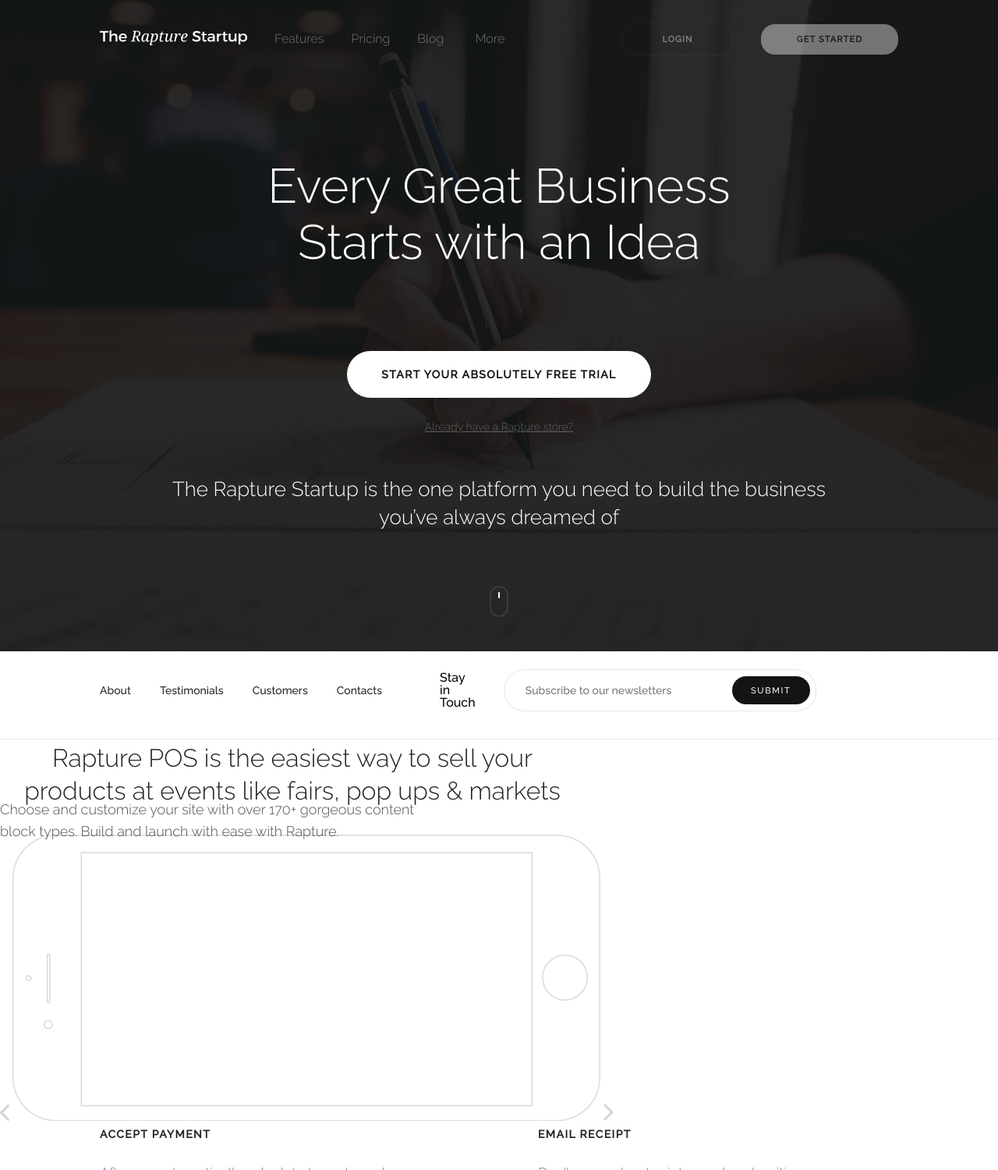
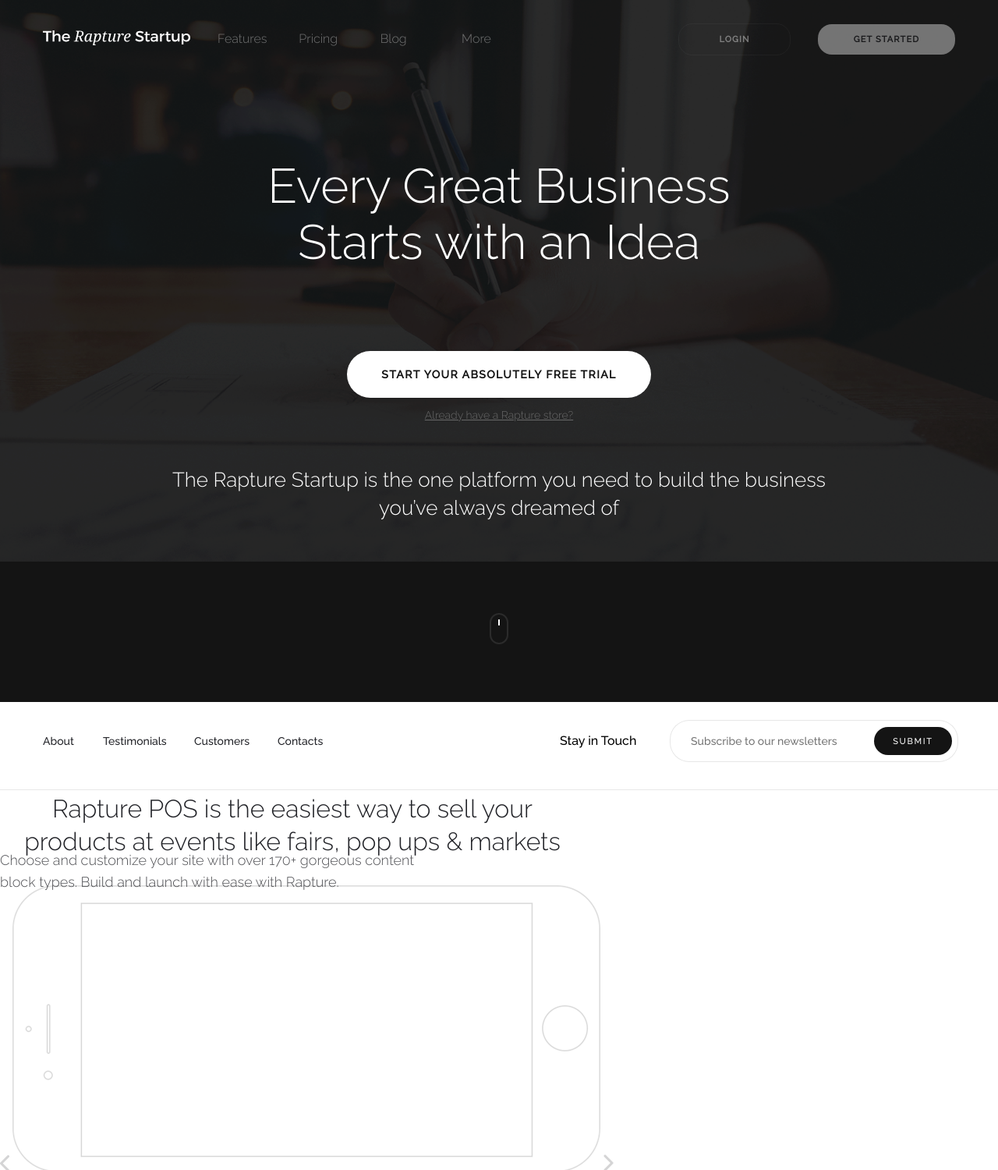
Before and after one commit to Quken/AntyAnn, a plain HTML site: page index.html in a window 1280 px wide. Shown: the top 1500 px of the page at 78% size. Drawn offline with Linux system fonts and the light colour scheme.

Commit message:
Add header and sub-menu grid v.2

```diff
--- a/css/main.css
+++ b/css/main.css
@@ -5,9 +5,11 @@
 /* Header */
 
 .header-container {
+  display: grid;
+  grid-template-columns: 1fr 1170px 1fr;
   background-image: url("../img/header-bg.png");
-  background-position: center;
   background-repeat: no-repeat;
+  background-size: 100%;
   background-color: #141414;
 }
 
@@ -17,8 +19,6 @@
   grid-template-rows: 100px;
   grid-column-gap: 35px;
   align-items: center;
-  width: 80%;
-  margin: 0 auto;
 }
 
 .header-menu ul li a {
@@ -61,7 +61,7 @@
 
 .header-main-text {
   display: grid;
-  grid-template-rows: 350px 60px 74px 122px 129px;
+  grid-template-rows: 350px 60px 44px 157px 189px;
   justify-items: center;
   align-items: center;
 }
@@ -113,27 +113,22 @@
   cursor: pointer;
 }
 
+.main-container {
+  display: grid;
+  grid-template-columns: 1fr 1170px 1fr;
+}
+
 /* Sub menu */
-
-.sub-menu {
-  height: 100px;
-  background-color: #fff;
-  width: 80%;
-  margin: 0 auto;
-}
 
 .sub-menu ul {
   display: grid;
-  grid-template-columns: repeat(4, 1fr) 2fr 0.5fr 1fr 1fr;
+  grid-template-columns: 40px 80px 70px 58px 230px 104px 370px 100px;
   grid-template-rows: 100px;
   grid-column-gap: 37px;
   align-items: center;
-  width: 100%;
-  margin: 0 auto;
 }
 
 .sub-menu ul li a {
-  width: 40px;
   height: 12px;
   color: #222328;
   font-size: 14px;
@@ -142,7 +137,6 @@
 }
 
 .sub-menu ul li label {
-  width: 86px;
   height: 15px;
   color: #141414;
   font-family: Raleway;
@@ -160,13 +154,14 @@
   font-family: Raleway;
   font-size: 14px;
   font-weight: 500;
-  width: 370px;
   height: 50px;
   border-radius: 25px;
   border: 1px solid  rgba(20, 20, 20, 0.1);
+  outline: none;
 }
 
 .sub-menu-submit {
+  outline: none;
   background-color: #141414;
   color: #ffffff;
   font-family: Raleway;
@@ -174,7 +169,6 @@
   font-weight: 500;
   text-transform: uppercase;
   letter-spacing: 1.65px;
-  width: 100px;
   height: 36px;
   border: none;
   border-radius: 18px;
--- a/index.html
+++ b/index.html
@@ -12,6 +12,7 @@
 <body>
   <header>
     <div class="header-container">
+      <div></div>
       <nav class="header-menu">
         <ul>
           <a href="index.html"><img src="img/the-rapture-startup.png" alt="logo" class="logo"></a>
@@ -23,8 +24,6 @@
           <li class="login"><a href="#"><p>Login</p></a></li>
           <li class="get-started"><a href="#"><p>Get Started</p></a></li>
         </ul>
-        </nav>
-
         <section class="header-main-text">
           <h1>Every Great Business <br> Starts with an Idea</h1>
           <button type="button" class="header-button"><p>Start Your Absolutely Free trial</p></button>
@@ -32,10 +31,13 @@
           <h2>The Rapture Startup is the one platform you need to build the business <br> you’ve always dreamed of</h2>
           <img src="img/header-mouse-icon.png" alt="mouse icon" id="mouse-icon">
         </section>
+      </nav>
+      <div></div>
     </div>
   </header>
-
   <main>
+    <div class="main-container">
+      <div></div>
         <nav class="sub-menu">
           <ul>
             <li><a href="#">About</a></li>
@@ -48,8 +50,9 @@
             <button type="submit" class="sub-menu-submit">Submit</button>
           </ul>
         </nav>
+        <div></div>
+    </div>
     <img src="img/divider.png" alt="divider" class="main-divider">
-
     <section>
       <div class="iphone-features">
         <h2>Rapture POS is the easiest way to sell your products at events like fairs, pop ups &amp; markets</h2>
@@ -72,6 +75,8 @@
         </div>
         <img src="img/divider.png" alt="divider" class="main-divider">
       </section>
+      <div></div>
+    </div>
   </main>
 </body>
 </html>
```
Lines whose indentation alone changed are shown as unchanged.
